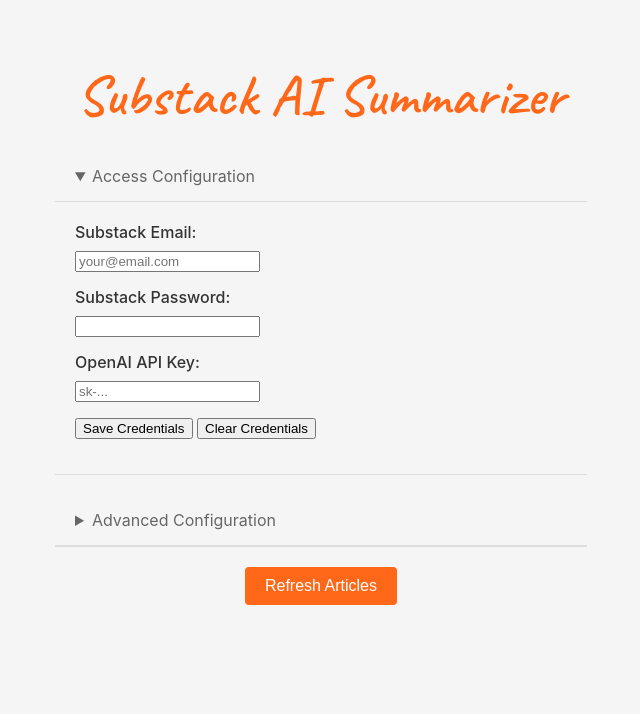
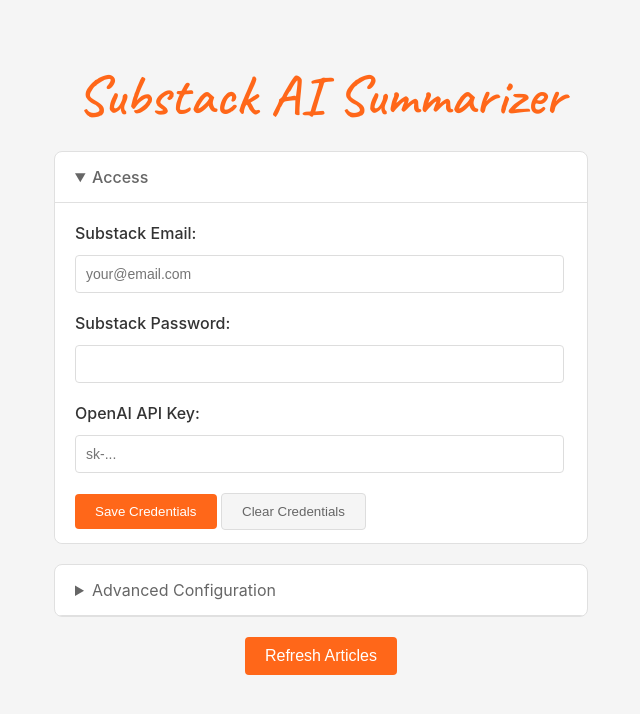
Before and after one commit to juvodu/substack-summarizer, a Flask app: page / in a window 1280 px wide. Shown: the top 714 px of the page, without its empty margins (319-959 px from the left). Run offline with Flask 3, Linux system fonts and the light colour scheme.

Commit message:
- improve access layout

```diff
--- a/static/css/styles.css
+++ b/static/css/styles.css
@@ -304,26 +304,83 @@ input[type="range"]::-webkit-slider-thumb:hover {
     width: 70%;
     margin: 0 auto 20px;
     overflow: hidden;
-    border-bottom: 1px solid #ddd;
+    border: 1px solid #e0e0e0;
+    border-radius: 8px;
+    background: #ffffff;
 }
 
-#refresh-button-container {
-    text-align: right;
-    margin-top: 20px;
+#access-section summary {
+    font-weight: 500;
+}
+
+#access-section .settings-container {
+    background-color: #ffffff;
+}
+
+#access-section input[type="email"],
+#access-section input[type="password"] {
+    width: 95%;
+    padding: 10px;
+    border: 1px solid #ddd;
+    border-radius: 4px;
+    font-size: 14px;
+    margin-top: 4px;
+}
+
+#access-section input[type="email"]:focus,
+#access-section input[type="password"]:focus {
+    border-color: #FF6719;
+    outline: none;
+    box-shadow: 0 0 0 2px rgba(255, 103, 25, 0.1);
+}
+
+#access-section .setting {
+    margin-bottom: 20px;
+}
+
+.primary-button {
+    background-color: #FF6719;
+    color: white;
+    border: none;
+    padding: 10px 20px;
+    border-radius: 4px;
+    cursor: pointer;
+    font-weight: 500;
+    transition: background-color 0.2s;
+}
+
+.primary-button:hover {
+    background-color: #e65c17;
+}
+
+.secondary-button {
+    background-color: #f5f5f5;
+    color: #666;
+    border: 1px solid #ddd;
+    padding: 10px 20px;
+    border-radius: 4px;
+    cursor: pointer;
+    font-weight: 500;
+    transition: all 0.2s;
+}
+
+.secondary-button:hover {
+    background-color: #e8e8e8;
+    border-color: #ccc;
 }
 
 .config-section summary {
     padding: 15px 20px;
     cursor: pointer;
     color: #666;
-    border-bottom: 1px solid #ddd;
     outline: none;
-    transition: background-color 0.2s;
+    transition: all 0.2s;
     user-select: none;
+    border-bottom: 1px solid #e0e0e0;
 }
 
 .config-section[open] summary {
-    border-bottom: 1px solid #ddd;
+    border-bottom-color: #e0e0e0;
 }
 
 .config-section .settings-container {
--- a/templates/index.html
+++ b/templates/index.html
@@ -14,7 +14,7 @@
     <div class="control-panel">
         <h1>Substack AI Summarizer</h1>
         <details class="config-section" id="access-section">
-            <summary>Access Configuration</summary>
+            <summary>Access</summary>
             <div class="settings-container">
                 <div class="setting">
                     <label for="substack-email">Substack Email:</label>
```
Also changed, not shown: other parts of static/css/styles.css (+0 -74 lines).
